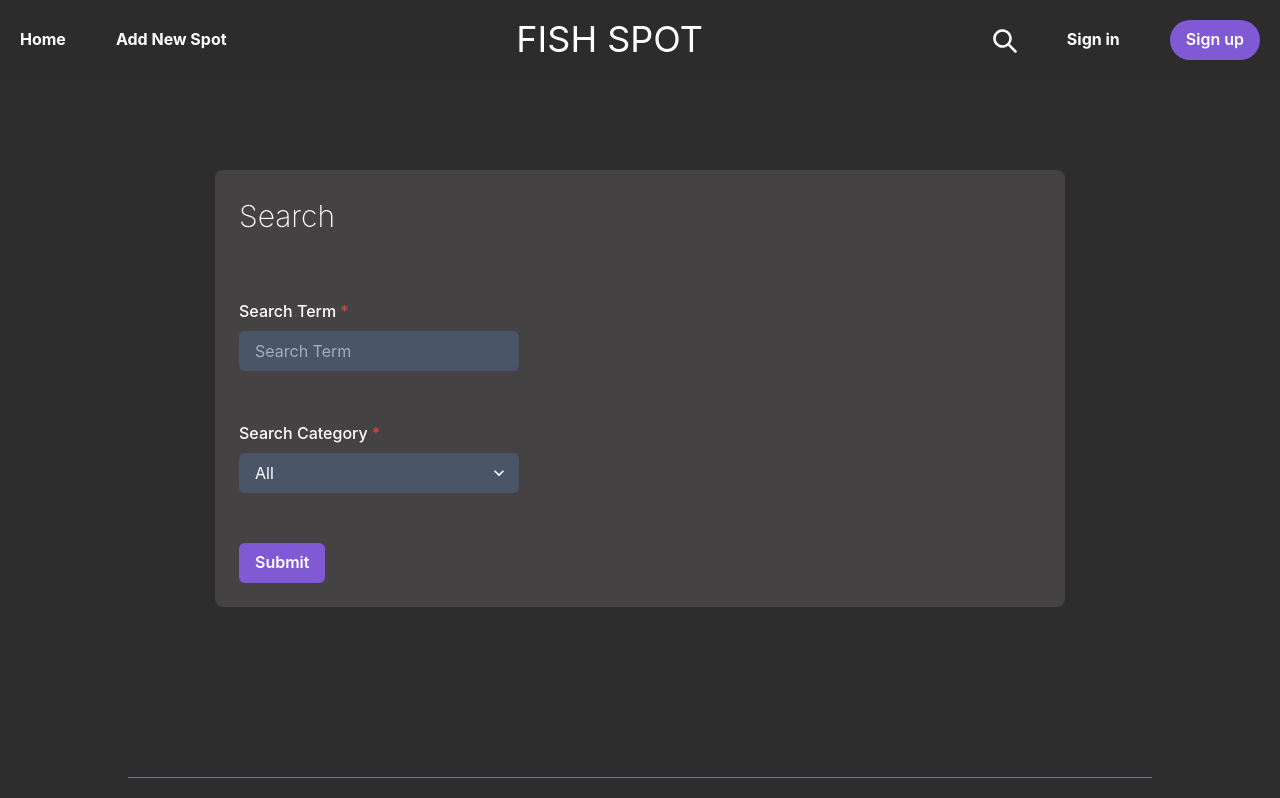
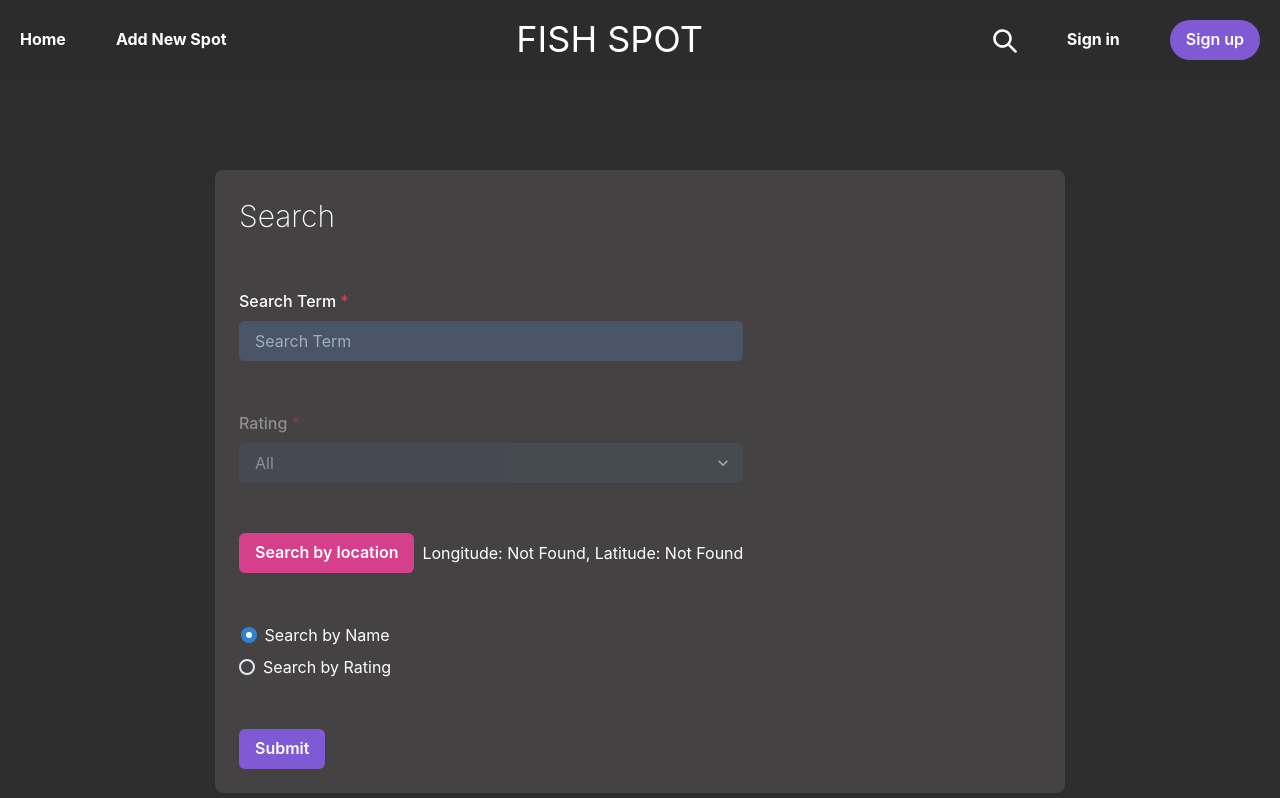
Before and after one commit to BilalShakh/FishSpot, a React (Create React App) app: page /search in a window 1280 px wide. Shown: the top 798 px of the page. Built offline with nearby package versions, Linux system fonts and the light colour scheme.

Commit message:
Finished search page and added some comments to results map

```diff
--- a/src/components/Results/ResultsMap.js
+++ b/src/components/Results/ResultsMap.js
@@ -2,7 +2,7 @@ import React from 'react'
 import { GoogleMap, useLoadScript, Marker, InfoWindow } from "@react-google-maps/api"
 
 
-
+//Converts JSON object to an array
 function getArr(object){
     var arr = []
     Object.keys(object).forEach(function(key){
@@ -12,7 +12,7 @@ function getArr(object){
 }
 
 
-
+//Google map's styling
 const mapContainerStyle = {
     width: "100vw",
     height: "60vh"
@@ -23,11 +23,13 @@ const mapContainerStyle = {
 export default function ResultsMap({locations, zoomLevel}) {
     const [selected, setSelected] = React.useState(null);
 
-    //console.log(location, zoomLevel);
+    //Wrapper for loading up google maps into a react application
     const {isLoaded, loadError} = useLoadScript({
+        //using a local .env file to store api key for security sake
         googleMapsApiKey: process.env.REACT_APP_GOOGLE_MAPS_API_KEY
     });
 
+    //Makes sure that the map is loaded up
     if (loadError) return "Error loading maps";
     if (!isLoaded) return "Loading Maps";
 
@@ -40,6 +42,7 @@ export default function ResultsMap({locations, zoomLevel}) {
                 zoom={zoomLevel}
                 center={{ lat: locations.first.lat, lng: locations.first.lng }}
             >
+                {/*Creates a marker for each of the given locations to this component*/}
                 {arr.map(item =>
                         <Marker
                             position={{ lat: item.lat, lng: item.lng }}
@@ -51,9 +54,10 @@ export default function ResultsMap({locations, zoomLevel}) {
                     )
                 }
 
+                {/*Creates an information window for each of the markers on the map*/}
                 {selected ?
                     <InfoWindow
-                        position={{lat: selected.lat+ 0.001, lng: selected.lng}}
+                        position={{lat: selected.lat+ 0.002, lng: selected.lng}}
                         onCloseClick={()=>{
                             setSelected(null);
                         }}
--- a/src/components/Search/Search.js
+++ b/src/components/Search/Search.js
@@ -1,11 +1,51 @@
-import React, { Component,  } from 'react'
+import React from 'react'
 import Header from '../Header/Header'
 import Footer from '../Footer/Footer'
-import { VStack, Box, Text, FormControl, FormLabel, Input, Button, Spacer, Select } from "@chakra-ui/react"
+import { VStack, Box, Text, FormControl, FormLabel, Input, Button, Spacer, Select, RadioGroup, Radio, HStack } from "@chakra-ui/react"
 import './Search.css'
 import { Link } from "@chakra-ui/react"
 
-export class Search extends Component {
+export class Search extends React.Component {
+
+    state={
+        searchName: true,
+        searchRating: false,
+        SearchText: "",
+        SearchRatingVal: "All",
+        longitude: null,
+        latitude: null
+    };
+
+    handleRadioClick = (event) => {
+        if (this.state.searchName) {
+            this.setState({searchName: false});
+            this.setState({searchRating: true});
+        } else {
+            this.setState({searchRating: false});
+            this.setState({searchName: true});
+        }
+    }
+
+    //changes the various states that hold important submission info
+    generalChangeHandler = (event) => {
+        let nam = event.target.id;
+        let val = event.target.value;
+        this.setState({ [nam]: val });
+    }
+
+    getLocation = () => {
+        if (!navigator.geolocation) {
+          console.log('Geolocation is not supported by your browser');
+        } else {
+            console.log('Locating...');
+          navigator.geolocation.getCurrentPosition((position) => {
+            this.setState({longitude: position.coords.latitude, latitude: position.coords.longitude});
+          }, () => {
+            console.log('Unable to retrieve your location');
+          });
+        }
+    }
+
     render() {
         return (
             <div class="search-background">
@@ -13,26 +53,43 @@ export class Search extends Component {
                     <Header />
                     <Spacer />
                     <Box p="6" w="850px"  borderWidth="0px" borderRadius="lg" bg="#444242">
-                        <VStack spacing="60px" alignItems="flex-start">
+                        <VStack spacing="50px" alignItems="flex-start">
                             <Text alignSelf="flex-start" fontSize="3xl" color="white" fontWeight="thin">Search</Text>
                             <form>
                                 <VStack spacing="50px" alignSelf="flex-start">
-                                    <FormControl w="100%" id="search-term" isRequired>
+                                    <FormControl w="100%" id="search-term" isRequired isDisabled={!this.state.searchName}>
                                         <FormLabel color="white">Search Term</FormLabel>
-                                        <Input bg="gray.600" borderWidth="0px" placeholder="Search Term" textColor="white"/>
+                                        <Input bg="gray.600" borderWidth="0px" placeholder="Search Term" textColor="white" id="SearchText" value={this.state.SearchText} onChange={this.generalChangeHandler}/>
                                     </FormControl>
-                                    <FormControl w="100%" id="search-cat" isRequired>
-                                        <FormLabel color="white">Search Category</FormLabel>
-                                        <Select bg="gray.600" color="white" borderWidth="0px" >
+                                    <FormControl w="100%" id="search-cat" isRequired isDisabled={!this.state.searchRating}>
+                                        <FormLabel color="white">Rating</FormLabel>
+                                        <Select bg="gray.600" color="white" borderWidth="0px" id="SearchRatingVal" value={this.state.SearchRatingVal} onChange={this.generalChangeHandler}>
                                             <option class="option-select">All</option>
                                             <option class="option-select">1 Star</option>
                                             <option class="option-select">2 Star</option>
                                             <option class="option-select">3 Star</option>
                                             <option class="option-select">4 Star</option>
                                             <option class="option-select">5 Star</option>
-
                                         </Select>
                                     </FormControl>
+
+                                    <HStack alignSelf="flex-start">
+                                        <Button
+                                            colorScheme="pink"
+                                            alignSelf="flex-start"
+                                            onClick={this.getLocation}
+                                        >
+                                            Search by location
+                                        </Button>
+                                        <Text color="white">Longitude: {this.state.longitude ? this.state.longitude : "Not Found"},  Latitude: {this.state.latitude ? this.state.longitude : "Not Found"}</Text>
+                                    </HStack>
+
+                                    <RadioGroup defaultValue="name" alignSelf="flex-start" color="white" >
+                                        <VStack>
+                                            <Radio value="name" onChange={this.handleRadioClick} isChecked={this.state.searchName}>Search by Name</Radio>
+                                            <Radio value="rating" onChange={this.handleRadioClick} isChecked={this.state.searchRating}>Search by Rating</Radio>
+                                        </VStack>
+                                    </RadioGroup>
 
                                     <Button
                                         colorScheme="purple"
```
